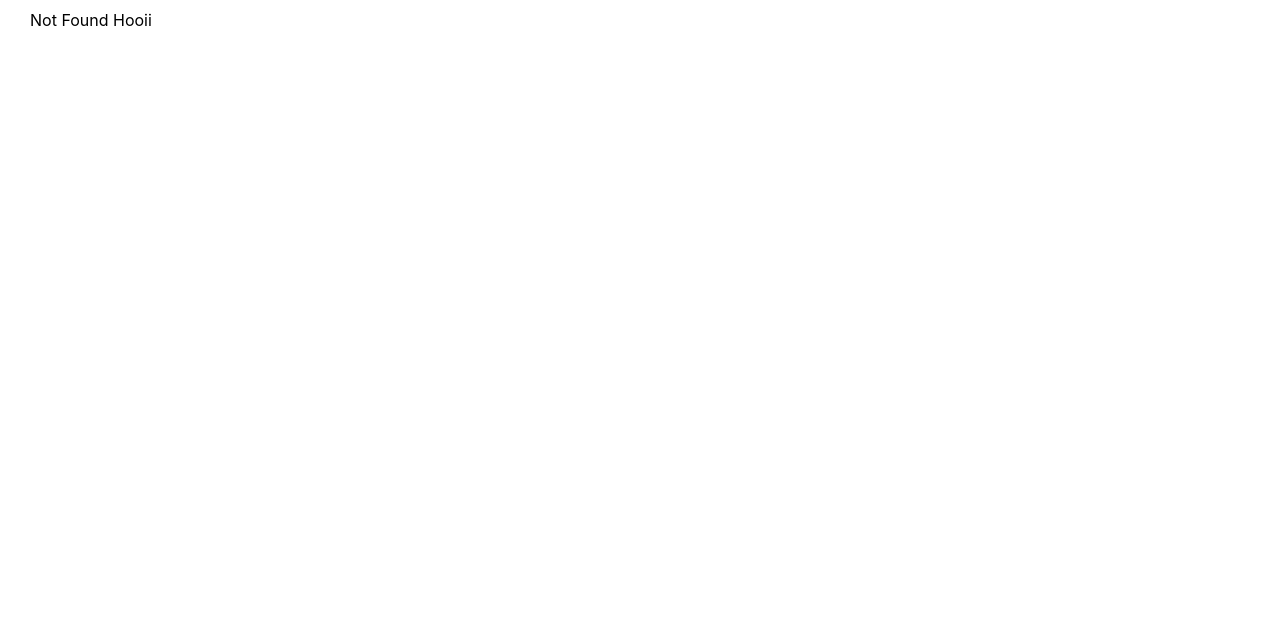
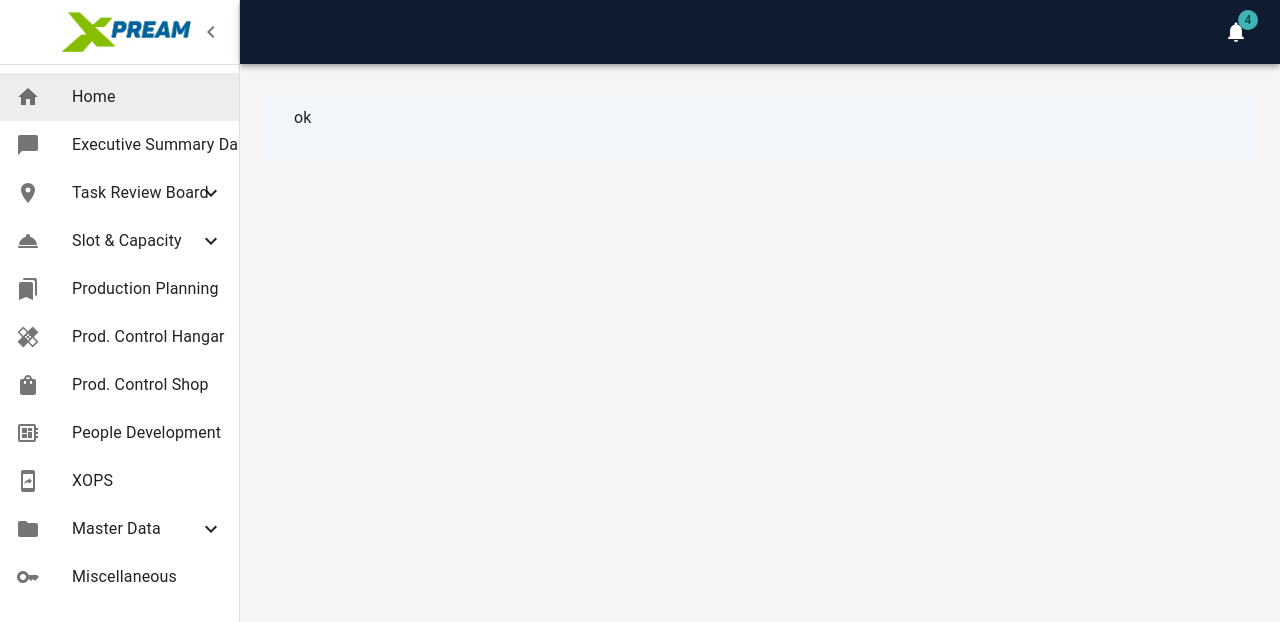
Before and after one commit to antoniosai/xpream-react, a React (Create React App) app: page /home in a window 1280 px wide. Before the commit this address had no page. Shown: the top 622 px of the page. Built offline with nearby package versions, Linux system fonts and the light colour scheme; what react-tracked would draw is missing.

Commit message:
Fix routes

```diff
--- a/src/App.tsx
+++ b/src/App.tsx
@@ -2,8 +2,11 @@ import React from "react";
 
 import { BrowserRouter as Router } from "react-router-dom";
 import { Provider } from "react-redux";
+
+import basicTheme from "./themes/basic_theme";
 import store from "@store/store";
 import RoutePage from "@router/main";
+import { ThemeProvider } from "@mui/material";
 // import ReactGA from "react-ga";
 
 // const TRACKING_ID = "UA-212480565-1";
@@ -11,10 +14,13 @@ import RoutePage from "@router/main";
 
 function App() {
   return (
+
     <Provider store={store}>
+      <ThemeProvider theme={basicTheme}>
         <Router>
           <RoutePage />
         </Router>
+      </ThemeProvider>
     </Provider>
   );
 }
--- a/src/components/layout/auth/partials/ListItem.tsx
+++ b/src/components/layout/auth/partials/ListItem.tsx
@@ -12,7 +12,7 @@ const CollapsibleMenu = (isOpened: boolean, children: RoutesObject) => {
   const navigate = useNavigate();
 
   const handleClick = (path: string) => {
-    const destination = `/${children.path}/${path}`;
+    const destination = `${children.path}/${path}`;
     navigate(destination);
   };
 
@@ -61,7 +61,7 @@ export const ListItem = (props: RoutesObject) => {
     if (props.groupset.length > 0) {
       setOpen(!open);
     } else {
-      navigate(`/${props.path}`);
+      navigate(`${props.path}`);
     }
   };
 
--- a/src/router/data/RouteLIst.tsx
+++ b/src/router/data/RouteLIst.tsx
@@ -23,9 +23,9 @@ import { TemplateWrapper } from '@component/TemplateWrapper';
 
 const RouteList: RoutesObject[] = [
   {
-    path: 'dashboard',
-    label: 'Dashboard',
-    name: 'dashboard',
+    path: '/home',
+    label: 'Home',
+    name: 'home',
     group: null,
     isPrivate: false,
     isExact: true,
@@ -36,7 +36,7 @@ const RouteList: RoutesObject[] = [
     groupset: [],
   },
   {
-    path: 'executive-summary-dashboard',
+    path: '/executive-summary-dashboard',
     label: 'Executive Summary Dashboard',
     name: 'executive-summary-dashboard',
     group: null,
@@ -49,7 +49,7 @@ const RouteList: RoutesObject[] = [
     groupset: [],
   },
   {
-    path: 'trb',
+    path: '/trb',
     label: 'Task Review Board',
     name: 'trb',
     group: null,
@@ -89,7 +89,7 @@ const RouteList: RoutesObject[] = [
     ],
   },
   {
-    path: 'slot-capacity',
+    path: '/slot-capacity',
     label: 'Slot & Capacity',
     name: 'executive-summary-dashboard',
     group: null,
@@ -116,7 +116,7 @@ const RouteList: RoutesObject[] = [
     ],
   },
   {
-    path: 'production-planning',
+    path: '/production-planning',
     label: 'Production Planning',
     name: 'production-planning',
     group: null,
@@ -129,7 +129,7 @@ const RouteList: RoutesObject[] = [
     groupset: [],
   },
   {
-    path: 'production-control-hangar',
+    path: '/production-control-hangar',
     label: 'Prod. Control Hangar',
     name: 'production-control-hangar',
     group: null,
@@ -142,7 +142,7 @@ const RouteList: RoutesObject[] = [
     groupset: [],
   },
   {
-    path: 'production-control-shop',
+    path: '/production-control-shop',
     label: 'Prod. Control Shop',
     name: 'production-control-shop',
     group: null,
@@ -155,7 +155,7 @@ const RouteList: RoutesObject[] = [
     groupset: [],
   },
   {
-    path: 'people-development',
+    path: '/people-development',
     label: 'People Development',
     name: 'people-development',
     group: null,
@@ -168,7 +168,7 @@ const RouteList: RoutesObject[] = [
     groupset: [],
   },
   {
-    path: 'xops',
+    path: '/xops',
     label: 'XOPS',
     name: 'xops',
     group: null,
@@ -181,7 +181,7 @@ const RouteList: RoutesObject[] = [
     groupset: [],
   },
   {
-    path: 'mater-data',
+    path: '/mater-data',
     label: 'Master Data',
     name: 'master-data',
     group: null,
@@ -208,7 +208,7 @@ const RouteList: RoutesObject[] = [
     ],
   },
   {
-    path: 'miscellaneous',
+    path: '/miscellaneous',
     label: 'Miscellaneous',
     name: 'miscellaneous',
     group: null,
--- /dev/null
+++ b/src/themes/basic_theme.ts
@@ -0,0 +1,259 @@
+import { createTheme } from "@mui/material/styles";
+
+declare module "@mui/material/styles" {
+  interface Palette {
+    neutral: Palette["primary"];
+    neutralBody: Palette["primary"];
+  }
+
+  // allow configuration using `createTheme`
+  interface PaletteOptions {
+    neutral?: PaletteOptions["primary"];
+    error?: PaletteOptions["error"];
+    neutralBody?: PaletteOptions["primary"];
+  }
+}
+
+declare module "@mui/material/Button" {
+  interface ButtonPropsVariantOverrides {
+    xpream: true;
+    xpreamOutlined: true;
+  }
+}
+
+declare module "@mui/material/Typography" {
+  interface TypographyPropsVariantOverrides {
+    widgetTitle: true;
+    widgetSubtitle: true;
+    widgetDescription: true;
+    widgetDisplayComponent: true;
+    dialogTitle: true;
+    dialogSubtitle: true;
+    boxDashboardTitle: true;
+    boxDashboardSubtitle: true;
+  }
+}
+
+const basicTheme = createTheme({
+  palette: {
+    primary: {
+      main: "#0E1B31",
+      light: "#F3F7FB",
+      contrastText: "#FFFFFF",
+    },
+    secondary: {
+      main: "#42B3B4",
+      light: "#7BC9CB",
+      contrastText: "#004A45",
+    },
+    neutral: {
+      main: "#9E9FA3",
+      light: "#DEDEDE",
+      contrastText: "#9E9FA3",
+    },
+    error: {
+      main: "#E8985D",
+      contrastText: "#FFFFFF",
+    },
+    neutralBody: {
+      main: "#FAFAFA",
+      contrastText: "#000000",
+    },
+  },
+  typography: {
+    // fontFamily: ["Lato"].join(","),
+    h3: {
+      fontWeight: 700,
+    },
+    h4: {
+      fontWeight: 400,
+    },
+  },
+  components: {
+    MuiTypography:{
+      variants:[
+        {
+          props: { variant: "widgetTitle"},
+          style: {
+            color: "#31333F",
+            fontStyle: "normal",
+            fontSize: "24px",
+            fontWeight: 500,
+            lineHeight: "29px",
+            display: "block"
+          }
+        },
+        {
+          props: { variant: "widgetSubtitle"},
+          style: {
+            color: "#CECED0",
+            fontStyle: "normal",
+            fontSize: "18px",
+            fontWeight: "normal",
+            lineHeight: "22px",
+            display: "block"
+
+          }
+        },
+        {
+          props: { variant: "widgetDisplayComponent"},
+          style: {
+            color: "#D76660",
+            fontStyle: "normal",
+            fontSize: "64px",
+            fontWeight: "bold",
+            display: "block"
+          }
+        },
+        {
+          props: { variant: "widgetDescription"},
+          style: {
+            color: "#71727A",
+            fontStyle: "normal",
+            fontWeight: "normal",
+            fontSize: "16px",
+            lineHeight: "150%",
+            display: "block"
+
+          }
+        },
+        {
+          props: { variant: "dialogTitle"},
+          style: {
+            color: "#31333F",
+            fontStyle: "normal",
+            fontWeight: "bold",
+            fontSize: "48px",
+            lineHeight: "58px",
+            display: "block"
+
+          }
+        },
+        {
+          props: { variant: "dialogSubtitle"},
+          style: {
+            color: "#71727A",
+            fontStyle: "normal",
+            fontWeight: "normal",
+            fontSize: "16px",
+            lineHeight: "19px",
+            display: "block"
+
+          }
+        },
+        {
+          props: { variant: "boxDashboardTitle"},
+          style: {
+            color: "#000000",
+            fontStyle: "normal",
+            fontWeight: "normal",
+            fontSize: "24px",
+            lineHeight: "29px",
+            display: "block"
+          }
+        },
+        {
+          props: { variant: "boxDashboardSubtitle"},
+          style: {
+            color: "#71727A",
+            fontStyle: "normal",
+            fontWeight: "normal",
+            fontSize: "12px",
+            lineHeight: "14px",
+            display: "block"
+          }
+        }
+      ]
+    },
+    MuiButton: {
+      variants: [
+        {
+          props: { variant: "xpream" },
+          style: {
+            textTransform: "none",
+            color: "#FFFFFF",
+            background: "#D76660",
+            border: "1px solid #D76660",
+            padding: "24px 48px",
+            fontSize: "16px",
+            lineHeight: "19px",
+            borderRadius: "10px",
+            ":hover": {
+              background: "#DD4539",
+            },
+          },
+        },
+        {
+          props: { variant: "xpream", size: "small" },
+          style: {
+            color: "#FFFFFF",
+            backgroundColor: "#D76660",
+            border: "1px solid #D76660",
+            padding: "16px 24px"
+          },
+        },
+        {
+          props: { variant: "xpream", color: "secondary" },
+          style: {
+            color: "#FFFFFF",
+            backgroundColor: "#42B3B4",
+            border: "1px solid #42B3B4",
+            ":hover": {
+              background: "#00A3A3",
+            },
+          },
+        },
+        {
+          props: { variant: "xpream", color: "error" },
+          style: {
+            color: "#FFFFFF",
+            backgroundColor: "#E8985D",
+            border: "1px solid #E8985D",
+            ":hover": {
+              background: "#E48437",
+            },
+          },
+        },
+        {
+          props: { variant: "xpreamOutlined" },
+          style: {
+            textTransform: "none",
+            color: "#D76660",
+            border: "1px solid #D76660",
+            background: "#FFFFFF",
+            padding: "24px 48px",
+            fontSize: "16px",
+            lineHeight: "19px",
+            borderRadius: "10px",
+          },
+        },
+        {
+          props: { variant: "xpreamOutlined", size: "small" },
+          style: {
+            color: "#D76660",
+            border: "1px solid #D76660",
+            padding: "16px 24px"
+          },
+        },
+        {
+          props: { variant: "xpreamOutlined", color: "secondary" },
+          style: {
+            color: "#42B3B4",
+            backgroundColor: "#FFFFFF",
+            border: "1px solid #42B3B4",
+          },
+        },
+        {
+          props: { variant: "xpreamOutlined", color: "error" },
+          style: {
+            color: "#E8985D",
+            backgroundColor: "#FFFFFF",
+            border: "1px solid #E8985D",
+          },
+        },
+      ],
+    },
+  },
+});
+
+export default basicTheme;
```
